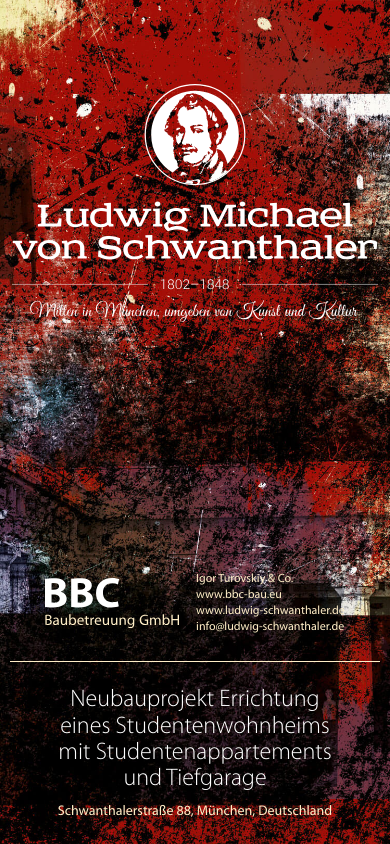
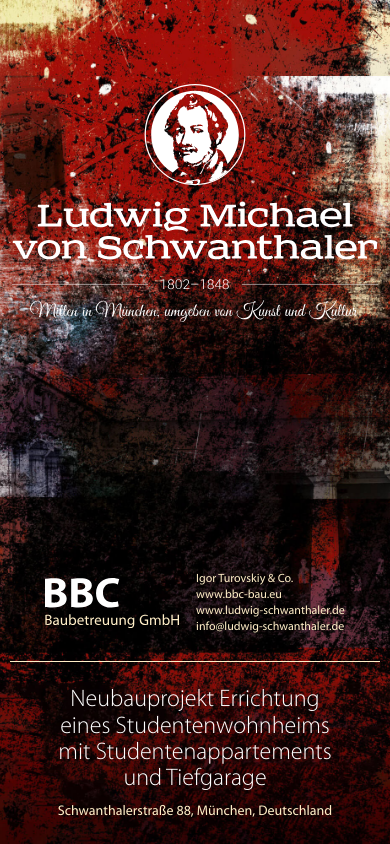
Before and after one commit to RomanKontsevoy/ludv, a plain HTML site: page index.html in a window 390 px wide. Drawn offline with Linux system fonts and the light colour scheme.

Commit message:
sevenths commit

```diff
--- a/css/responsive.css
+++ b/css/responsive.css
@@ -1 +1 @@
-.prod-color{color:#fab876}.slick-slide:focus{outline:none}.nw{white-space:pre!important;display:inline-block!important;color:inherit!important;font-weight:inherit!important;margin:auto!important}.black{color:#000!important}br{font-size:0}@media screen and (max-width:1279px){.ludvig-logo{width:480px}.lg{font-size:28px}}@media screen and (max-width:1199px){.ludvig-logo{width:460px}.footer{padding-bottom:3vh}.footer-logo{width:190px}.footer-wrap{-ms-flex-wrap:wrap;flex-wrap:wrap}.footer-left{width:100%;-ms-flex-pack:center;justify-content:center;border-right:none;border-bottom:1px solid;padding-bottom:3vh}.addresses-wrap{padding:0 0 0 2vh}.footer-right{padding:3vh 0 0;max-width:440px;margin:auto;display:block;text-align:center}.lg{font-size:24px}.sm{font-size:16px}}@media screen and (max-width:787px){.ludvig-logo{width:420px}.wrapper{padding-top:10vh}}@media screen and (max-width:479px){.ludvig-logo{width:94vw}.footer-logo{width:134px}.address{font-size:12px}.footer-right{max-width:300px}.sm{font-size:14px}}@media screen and (max-height:660px){.wrapper{padding-top:8vh}}
+.prod-color{color:#fab876}.slick-slide:focus{outline:none}.nw{white-space:pre!important;display:inline-block!important;color:inherit!important;font-weight:inherit!important;margin:auto!important}.black{color:#000!important}br{font-size:0}@media screen and (max-width:1279px){.ludvig-logo{width:480px}.footer{padding-bottom:4vh}.lg{font-size:28px}}@media screen and (max-width:1199px){section{background:url(../img/background2.jpg) no-repeat 50% bottom/cover}.ludvig-logo{width:460px}.footer{padding-bottom:3vh}.footer-logo{width:190px}.footer-wrap{-ms-flex-wrap:wrap;flex-wrap:wrap}.footer-left{width:100%;-ms-flex-pack:center;justify-content:center;border-right:none;border-bottom:1px solid;padding-bottom:3vh}.addresses-wrap{padding:0 0 0 2vh}.footer-right{padding:3vh 0 0;max-width:440px;margin:auto;display:block;text-align:center}.lg{font-size:24px}.sm{font-size:16px}}@media screen and (max-width:787px){.ludvig-logo{width:420px}.wrapper{padding-top:10vh}}@media screen and (max-width:479px){.ludvig-logo{width:94vw}.footer-logo{width:134px}.address{font-size:12px}.footer-right{max-width:300px}.sm{font-size:14px}}@media screen and (max-height:660px){.wrapper{padding-top:8vh}}@media screen and (max-height:500px){.wrapper{padding-top:4vh}}
--- a/css/style.css
+++ b/css/style.css
@@ -1 +1 @@
-.slick-slide:focus{outline:none}.black{color:#000!important}br{font-size:0}.prod-color{color:#fab876}@font-face{font-family:Myriad Pro Light;src:url(../fonts/MyriadPro-Light.otf);font-weight:300;font-style:normal}@font-face{font-family:Myriad Pro;src:url(../fonts/MyriadPro-Regular.otf);font-weight:400;font-style:normal}.nw{white-space:pre!important;display:inline-block!important;color:inherit!important;font-weight:inherit!important;margin:auto!important}*{outline:none}section{width:100vw;height:100vh;background:url(../img/background.jpg) no-repeat 50%/cover}.wrapper{max-width:1280px;margin:auto;height:100%;position:relative;padding:15vh 10px 0;color:#ffeec7;font-family:Myriad Pro}.ludvig-logo{margin:0 auto;width:65vh}.ludvig-logo img{width:100%}.footer{position:absolute;bottom:0;width:calc(100% - 20px);padding-bottom:4vh}.footer-wrap{margin:auto;display:-ms-flexbox;display:flex}.footer-logo{width:22vh}.footer-logo img{height:auto;width:100%;padding-top:.8vh}.footer-left{display:-ms-flexbox;display:flex;padding:1vh 0;border-right:1px solid}.addresses-wrap{padding:0 40px 0 30px}.address{display:block;white-space:nowrap;text-decoration:none;color:#ffeec7;font-size:18px;line-height:1.35}.footer-right{padding:6px 0 0 40px;display:block}.lg{color:#fff;font-family:Myriad Pro Light;font-size:30px;line-height:1.1}.sm{margin-top:12px;font-size:18px}
+.slick-slide:focus{outline:none}.black{color:#000!important}br{font-size:0}.prod-color{color:#fab876}@font-face{font-family:Myriad Pro Light;src:url(../fonts/MyriadPro-Light.otf);font-weight:300;font-style:normal}@font-face{font-family:Myriad Pro;src:url(../fonts/MyriadPro-Regular.otf);font-weight:400;font-style:normal}.nw{white-space:pre!important;display:inline-block!important;color:inherit!important;font-weight:inherit!important;margin:auto!important}*{outline:none}section{width:100vw;height:100vh;background:url(../img/background.jpg) no-repeat 50%/cover}.wrapper{max-width:1280px;margin:auto;height:100%;position:relative;padding:15vh 10px 0;color:#ffeec7;font-family:Myriad Pro}.ludvig-logo{margin:0 auto;width:65vh}.ludvig-logo img{width:100%}.footer{position:absolute;bottom:0;width:calc(100% - 20px);padding-bottom:6vh}.footer-wrap{margin:auto;display:-ms-flexbox;display:flex}.footer-logo{width:22vh}.footer-logo img{height:auto;width:100%;padding-top:.8vh}.footer-left{display:-ms-flexbox;display:flex;padding:1vh 0;border-right:1px solid}.addresses-wrap{padding:0 40px 0 30px}.address{display:block;white-space:nowrap;text-decoration:none;color:#ffeec7;font-size:18px;line-height:1.35}.footer-right{padding:6px 0 0 40px;display:block}.lg{color:#fff;font-family:Myriad Pro Light;font-size:30px;line-height:1.1}.sm{margin-top:12px;font-size:18px}
```
Also changed, not shown: img/background2.jpg (added).
